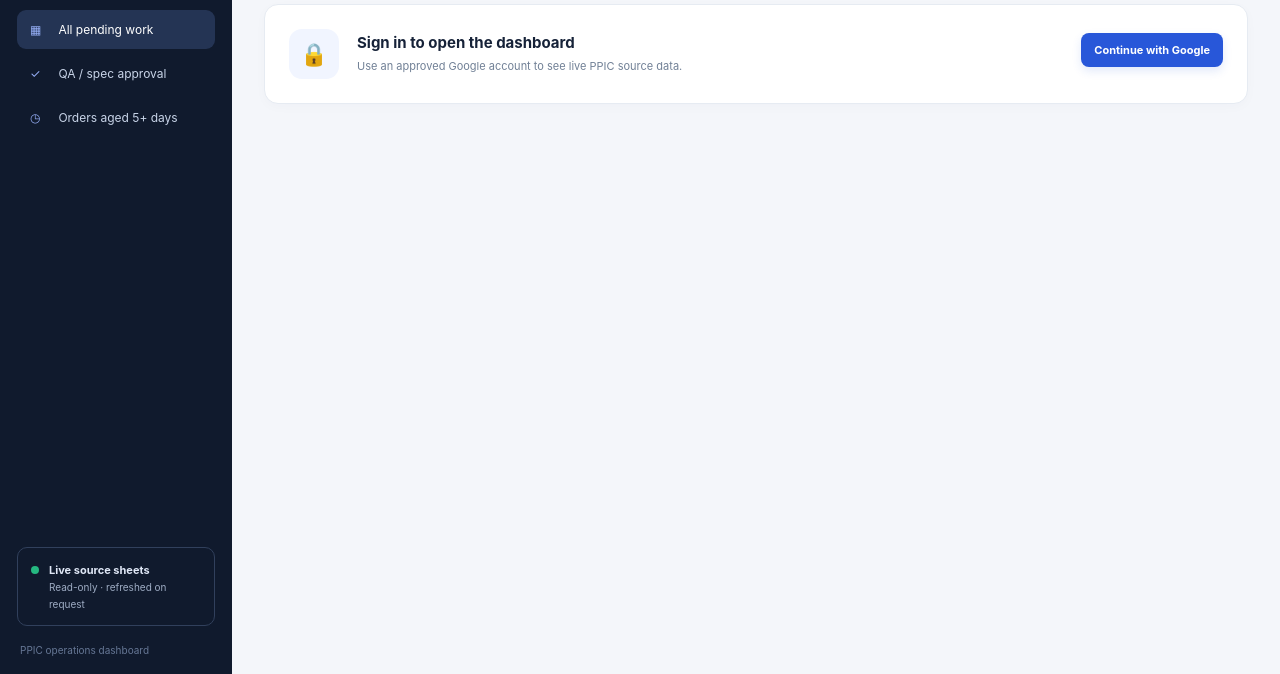
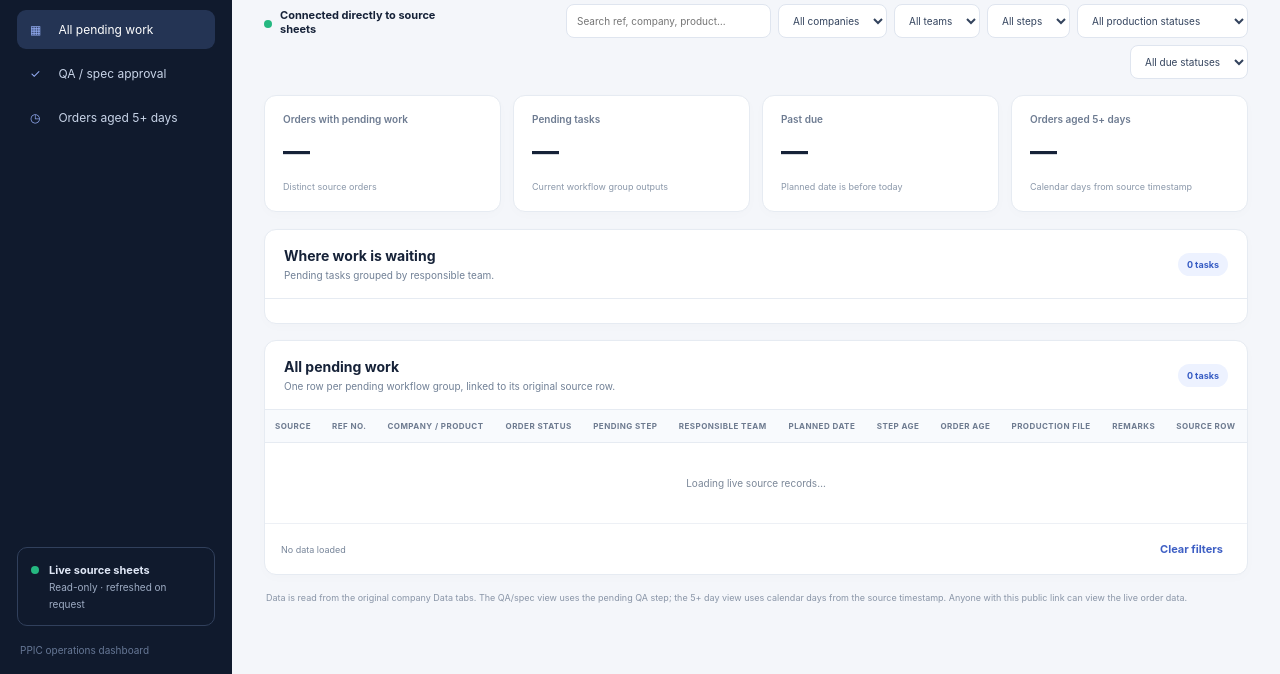
Before and after one commit to dme1306/PPIC, a website with bundled scripts: page index.html in a window 1280 px wide. Shown: the part 126-800 px from the top of the page. Built offline with nearby package versions, Linux system fonts and the light colour scheme; a script that the page names is missing.

Commit message:
feat: show dashboard without sign-in

```diff
--- a/index.html
+++ b/index.html
@@ -43,25 +43,11 @@
         </div>
         <div class="top-actions">
           <span id="lastUpdated" class="last-updated">Not connected</span>
-          <span id="userEmail" class="user-email" hidden></span>
-          <button id="refreshBtn" class="btn secondary" type="button" hidden>↻ Refresh</button>
-          <button id="signOutBtn" class="btn text-btn" type="button" hidden>Sign out</button>
+          <button id="refreshBtn" class="btn secondary" type="button">↻ Refresh</button>
         </div>
       </header>
 
-      <section id="loginPanel" class="login-panel">
-        <div class="login-icon">🔒</div>
-        <div>
-          <h2>Sign in to open the dashboard</h2>
-          <p>Use an approved Google account to see live PPIC source data.</p>
-        </div>
-        <div class="login-action">
-          <button id="signInBtn" class="btn primary" type="button">Continue with Google</button>
-          <p id="authMessage" class="auth-message" aria-live="polite"></p>
-        </div>
-      </section>
-
-      <section id="dashboard" hidden>
+      <section id="dashboard">
         <div id="sourceWarnings" class="warning-banner" hidden></div>
 
         <div class="toolbar">
@@ -150,7 +136,7 @@
                 </tr>
               </thead>
               <tbody id="tableBody">
-                <tr><td colspan="12" class="empty">Sign in to load live records.</td></tr>
+                <tr><td colspan="12" class="empty">Loading live source records…</td></tr>
               </tbody>
             </table>
           </div>
@@ -159,7 +145,7 @@
             <button id="clearFilters" class="btn text-btn" type="button">Clear filters</button>
           </div>
         </section>
-        <p class="footnote">Data is read from the original company Data tabs. The QA/spec view uses the pending QA step; the 5+ day view uses calendar days from the source timestamp.</p>
+        <p class="footnote">Data is read from the original company Data tabs. The QA/spec view uses the pending QA step; the 5+ day view uses calendar days from the source timestamp. Anyone with this public link can view the live order data.</p>
       </section>
 
       <section id="errorPanel" class="error-panel" hidden>
@@ -171,6 +157,6 @@
   </div>
 
   <script src="config.js?v=ppic-direct-source"></script>
-  <script type="module" src="app.js?v=ppic-direct-source"></script>
+  <script src="app.js?v=ppic-direct-source"></script>
 </body>
 </html>
```
